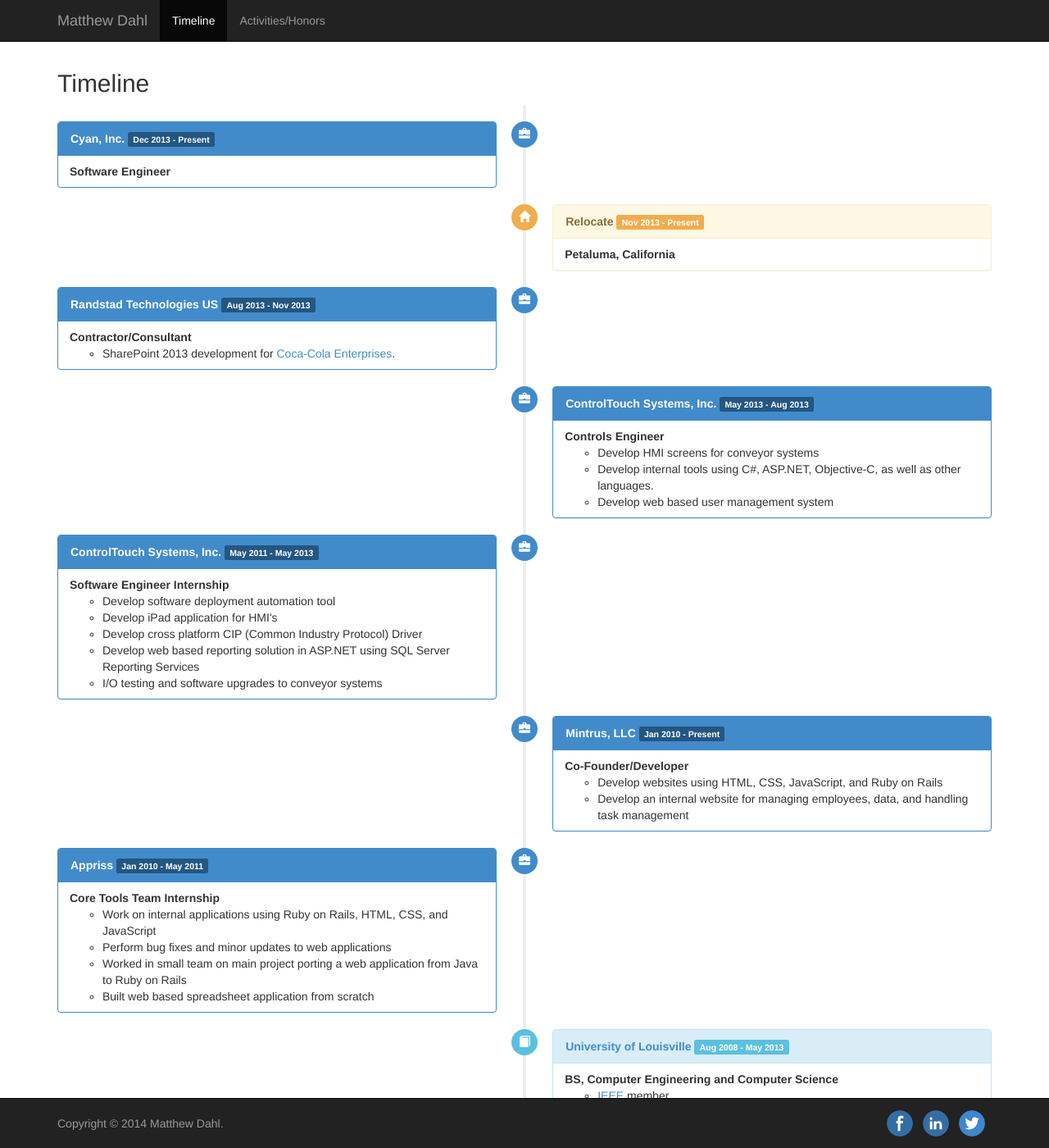
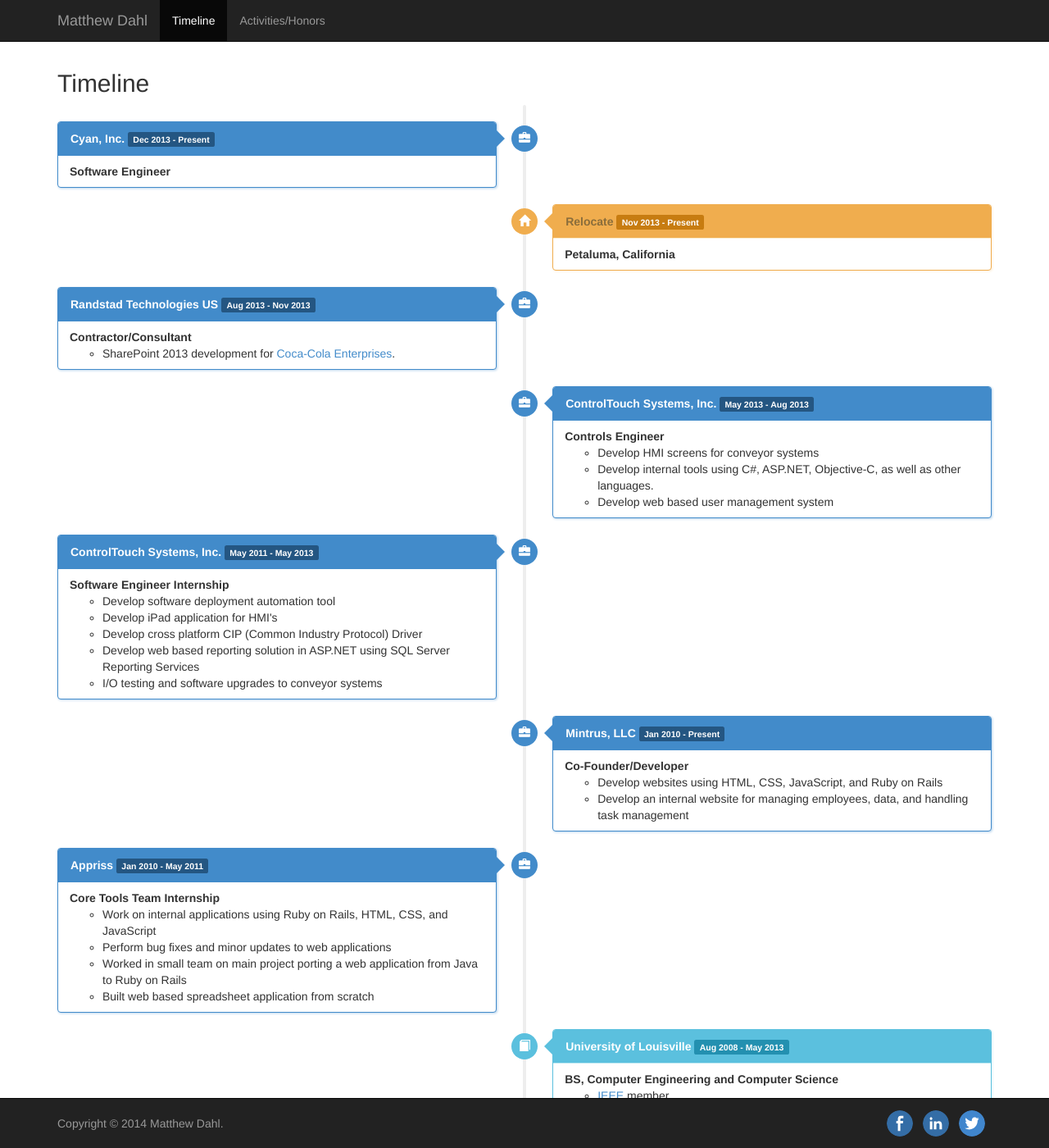
Before and after one commit to sandersky/sandersky.github.io.old, a Jekyll site: the page built from index.html, in a window 1280 px wide and 1400 px high. Shown: the whole window at 82% size. Built offline with Jekyll 4.4.1, drawn with Linux system fonts in a browser that asks for light colours; Markdown is read by kramdown in place of the engine named in the settings.

Commit message:
impruve UI colors and add arrows to panels

```diff
--- a/_includes/timeline.html
+++ b/_includes/timeline.html
@@ -7,6 +7,7 @@
       <span class="glyphicon glyphicon-briefcase"></span>
     </div>
     <div class="panel panel-primary">
+      <div class="arrow"></div>
       <div class="panel-heading">
         <strong><a href="http://www.cyaninc.com/" target="_blank">Cyan, Inc.</a></strong> <span class="label">Dec 2013 - Present</span>
       </div>
@@ -21,6 +22,7 @@
       <span class="glyphicon glyphicon-home"></span>
     </div>
     <div class="panel panel-warning">
+      <div class="arrow"></div>
       <div class="panel-heading">
         <strong>Relocate</strong> <span class="label">Nov 2013 - Present</span>
       </div>
@@ -35,6 +37,7 @@
       <span class="glyphicon glyphicon-briefcase"></span>
     </div>
     <div class="panel panel-primary">
+      <div class="arrow"></div>
       <div class="panel-heading">
         <strong><a href="http://www.randstadusa.com/" target="_blank">Randstad Technologies US</a></strong> <span class="label">Aug 2013 - Nov 2013</span>
       </div>
@@ -52,6 +55,7 @@
       <span class="glyphicon glyphicon-briefcase"></span>
     </div>
     <div class="panel panel-primary">
+      <div class="arrow"></div>
       <div class="panel-heading">
         <strong><a href="http://controltouch.com/" target="_blank">ControlTouch Systems, Inc.</a></strong> <span class="label">May 2013 - Aug 2013</span>
       </div>
@@ -71,6 +75,7 @@
       <span class="glyphicon glyphicon-briefcase"></span>
     </div>
     <div class="panel panel-primary">
+      <div class="arrow"></div>
       <div class="panel-heading">
         <strong><a href="http://controltouch.com/" target="_blank">ControlTouch Systems, Inc.</a></strong> <span class="label">May 2011 - May 2013</span>
       </div>
@@ -92,6 +97,7 @@
       <span class="glyphicon glyphicon-briefcase"></span>
     </div>
     <div class="panel panel-primary">
+      <div class="arrow"></div>
       <div class="panel-heading">
         <strong>Mintrus, LLC</strong> <span class="label label-success">Jan 2010 - Present</span>
       </div>
@@ -110,6 +116,7 @@
       <span class="glyphicon glyphicon-briefcase"></span>
     </div>
     <div class="panel panel-primary">
+      <div class="arrow"></div>
       <div class="panel-heading">
         <strong><a href="http://www.appriss.com/" target="_blank">Appriss</a></strong> <span class="label">Jan 2010 - May 2011</span>
       </div>
@@ -130,6 +137,7 @@
       <span class="glyphicon glyphicon-book"></span>
     </div>
     <div class="panel panel-info">
+      <div class="arrow"></div>
       <div class="panel-heading">
         <strong><a href="http://louisville.edu/" target="_blank">University of Louisville</a></strong> <span class="label">Aug 2008 - May 2013</span>
       </div>
@@ -148,6 +156,7 @@
       <span class="glyphicon glyphicon-briefcase"></span>
     </div>
     <div class="panel panel-primary">
+      <div class="arrow"></div>
       <div class="panel-heading">
         <strong><a href="http://www.walmart.com/" target="_blank">Walmart</a></strong> <span class="label">Jun 2007 - Sep 2009</span>
       </div>
@@ -168,6 +177,7 @@
       <span class="glyphicon glyphicon-book"></span>
     </div>
     <div class="panel panel-info">
+      <div class="arrow"></div>
       <div class="panel-heading">
         <strong><a href="http://www.jefferson.k12.ky.us/schools/high/Jeffersontown/Index.html" target="_blank">Jeffersontown High School</a></strong> <span class="label">Aug 2004 - May 2008</span>
       </div>
@@ -188,6 +198,7 @@
       <span class="glyphicon glyphicon-briefcase"></span>
     </div>
     <div class="panel panel-primary">
+      <div class="arrow"></div>
       <div class="panel-heading">
         <strong><a href="http://controltouch.com/" target="_blank">ControlTouch Systems, Inc.</a></strong> <span class="label">Aug 2003 - Oct 2010</span>
       </div>
@@ -207,6 +218,7 @@
       <span class="glyphicon glyphicon-home"></span>
     </div>
     <div class="panel panel-warning">
+      <div class="arrow"></div>
       <div class="panel-heading">
         <strong>Born</strong> <span class="label">Jan 1990</span>
       </div>
--- a/css/main.css
+++ b/css/main.css
@@ -10,7 +10,8 @@ body {
   padding-bottom: 60px;
   position: relative;
 }
-.panel-primary .panel-heading a {
+.panel-heading,
+.panel-heading a {
   color: #fff;
 }
 .timeline {
@@ -22,6 +23,9 @@ body {
   padding: .3em .6em;
 }
 .timeline-badge {
+  display: none;
+}
+.arrow {
   display: none;
 }
 .container .text-muted {
@@ -48,19 +52,46 @@ body {
   list-style: none;
   margin-bottom: 0;
 }
+.education .arrow {
+  border-color: #5bc0de;
+}
 .education .label {
+  background-color: #2390b0;
+}
+.education .panel {
+  border-color: #5bc0de;
+  box-shadow: 1px 1px 3px #daf1f8;
+}
+.education .panel-heading {
   background-color: #5bc0de;
 }
 .education .timeline-badge {
   background-color: #5bc0de;
 }
+.experience .arrow {
+  border-color: #428bca;
+}
 .experience .label {
   background-color: #245682;
+}
+.experience .panel {
+  border-color: #428bca;
+  box-shadow: 1px 1px 3px #b9d4ec;
 }
 .experience .timeline-badge {
   background-color: #428bca;
 }
+.location .arrow {
+  border-color: #f0ad4e;
+}
 .location .label {
+  background-color: #c77c11;
+}
+.location .panel {
+  border-color: #f0ad4e;
+  box-shadow: 1px 1px 3px #fceedb;
+}
+.location .panel-heading {
   background-color: #f0ad4e;
 }
 .location .timeline-badge {
@@ -75,6 +106,20 @@ body {
   }
 }
 @media (min-width: 768px) {
+  .panel .arrow {
+    border-width: 11px;
+    display: block;
+  }
+  .panel .arrow,
+  .panel .arrow:after {
+    border-top-color: transparent;
+    border-bottom-color: transparent;
+    border-style: solid;
+    display: block;
+    height: 0;
+    position: absolute;
+    width: 0;
+  }
   .timeline {
     position: relative;
   }
@@ -101,9 +146,23 @@ body {
   }
   .timeline > li:nth-child(odd) .panel {
     float: left;
+    position: relative;
+  }
+  .timeline > li:nth-child(odd) .panel .arrow {
+    border-right-width: 0;
+    margin-top: -11px;
+    right: -11px;
+    top: 20px;
   }
   .timeline > li:nth-child(even) .panel {
     float: right;
+    position: relative;
+  }
+  .timeline > li:nth-child(even) .panel .arrow {
+    border-left-width: 0;
+    left: -11px;
+    margin-top: -11px;
+    top: 20px;
   }
   .timeline .panel {
     width: 47%;
@@ -117,6 +176,7 @@ body {
     left: 50%;
     line-height: 32px;
     margin-left: -16px;
+    margin-top: 5px;
     position: absolute;
     text-align: center;
     width: 32px;
```
Also changed, not shown: less/main.less (+74 -1 lines).
